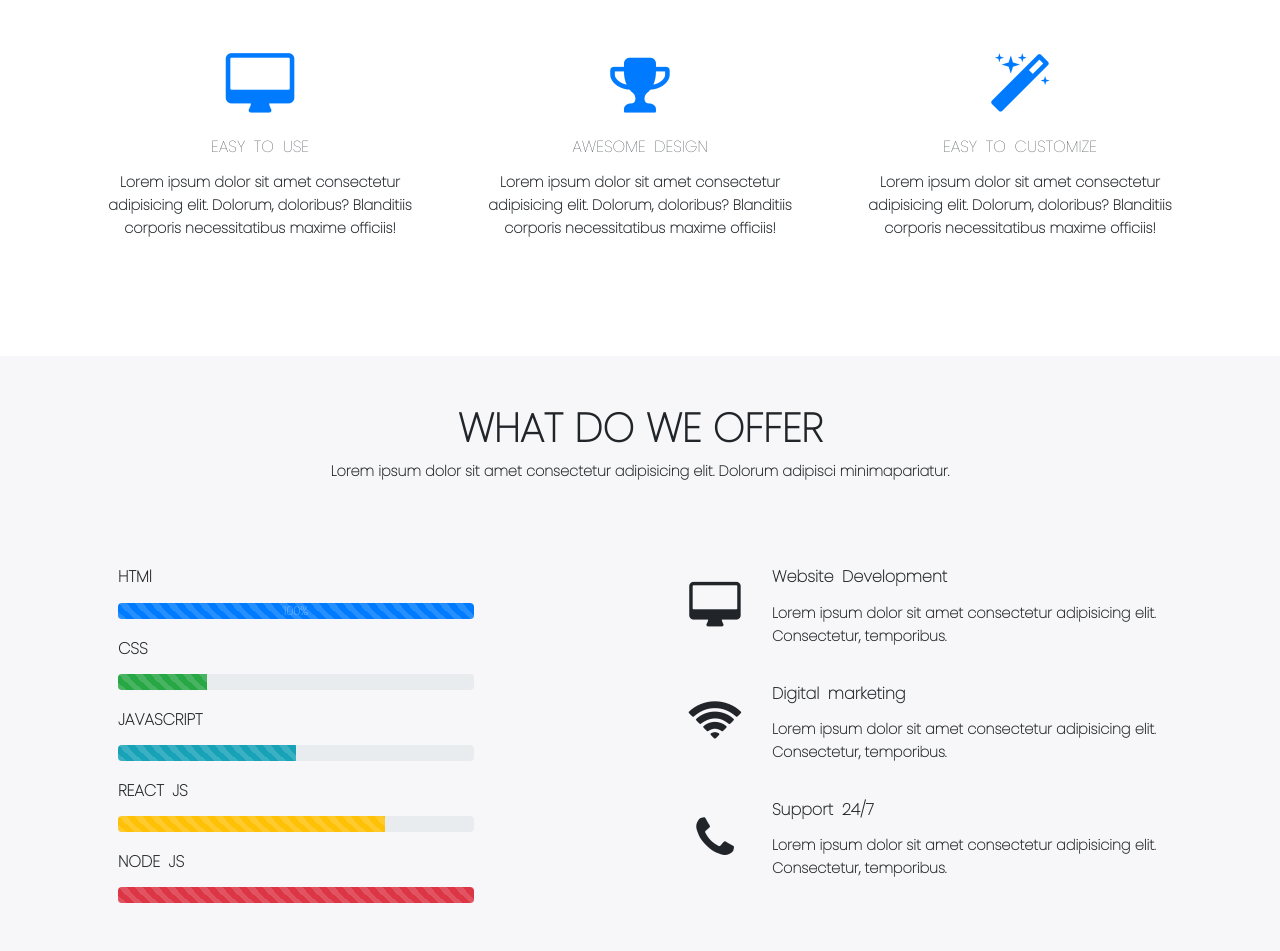
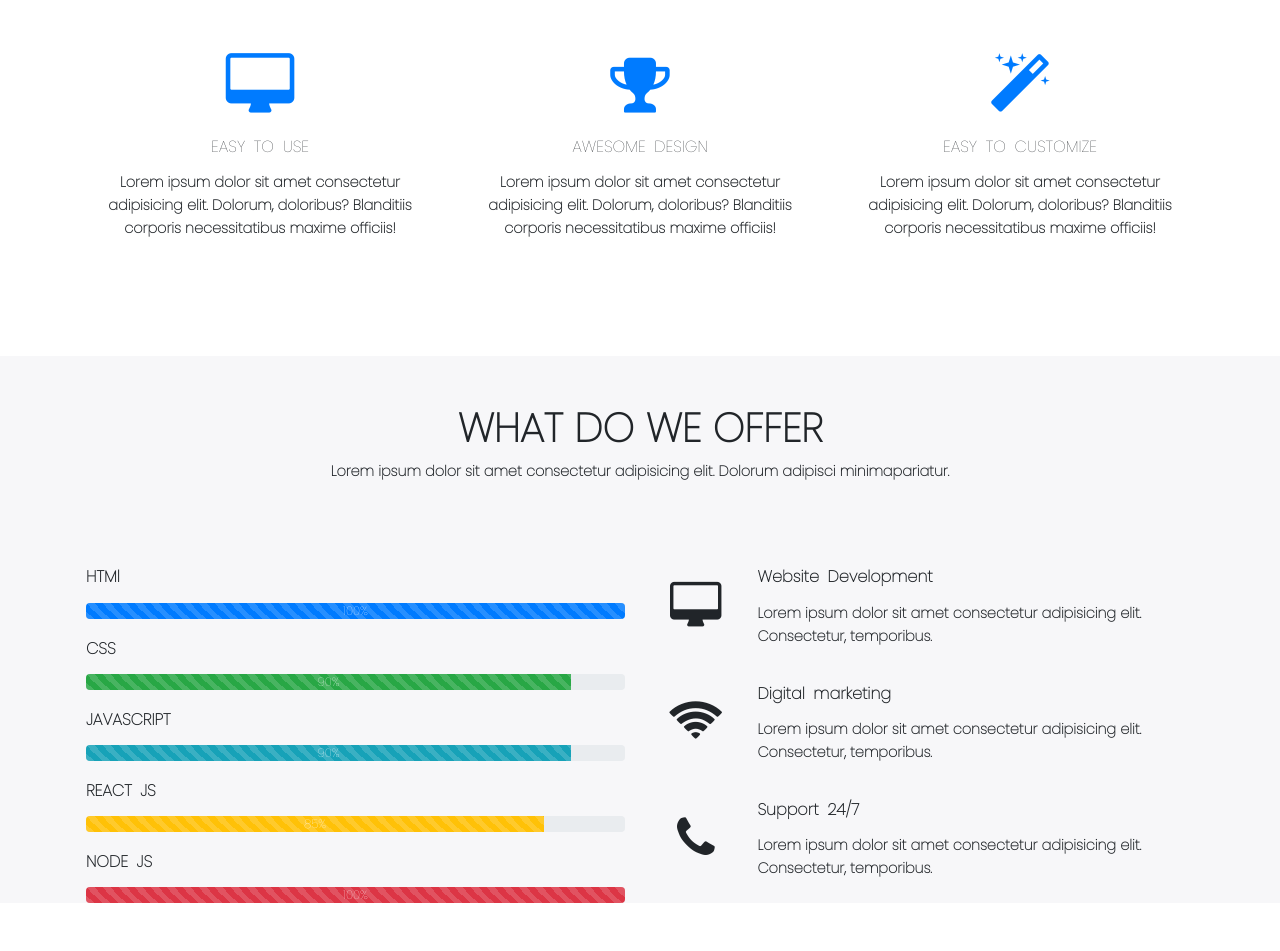
Before and after one commit to nipungera47/website, a plain HTML site: page index.html in a window 1280 px wide. Shown: the part 853-1804 px from the top of the page. After the commit the page ends 1756 px from the top, so only its background shows below. Drawn offline with nearby package versions, Linux system fonts and the light colour scheme.

Commit message:
final-service-section

```diff
--- a/index.html
+++ b/index.html
@@ -135,11 +135,11 @@
 
         <div class="container">
             <div class="row">
-                <div class="col-lg-6 col-md-12 col-12 servicediv p-5">
+                <div class="col-lg-6 col-md-12 col-12 servicediv pl-3 pt-5">
                     <div class="names my-3 ">
                         <h2 class="font-weight-bold">HTMl</h2>
                     </div>
-                    <div class="progress w-75">
+                    <div class="progress">
 
                         <div class="progress-bar progress-bar-striped progress-bar-animated" role="progressbar"
                             style="width: 100%" aria-valuenow="10" aria-valuemin="0" aria-valuemax="100">100%</div>
@@ -147,37 +147,37 @@
                     <div class="names my-3">
                         <h2 class="font-weight-bold">CSS</h2>
                     </div>
-                    <div class="progress w-75">
+                    <div class="progress">
                         <div class="progress-bar progress-bar-striped bg-success progress-bar-animated"
-                            role="progressbar" style="width: 25%" aria-valuenow="25" aria-valuemin="0"
-                            aria-valuemax="100"></div>
+                            role="progressbar" style="width: 90%" aria-valuenow="25" aria-valuemin="0"
+                            aria-valuemax="100">90%</div>
                     </div>
                     <div class="names my-3">
                         <h2 class="font-weight-bold">JAVASCRIPT</h2>
                     </div>
-                    <div class="progress w-75">
+                    <div class="progress">
                         <div class="progress-bar progress-bar-striped progress-bar-animated bg-info" role="progressbar"
-                            style="width: 50%" aria-valuenow="50" aria-valuemin="0" aria-valuemax="100"></div>
+                            style="width: 90%" aria-valuenow="50" aria-valuemin="0" aria-valuemax="100">90%</div>
                     </div>
                     <div class="names my-3">
                         <h2 class="font-weight-bold">REACT JS</h2>
                     </div>
-                    <div class="progress w-75">
+                    <div class="progress">
                         <div class="progress-bar progress-bar-striped bg-warning progress-bar-animated"
-                            role="progressbar" style="width: 75%" aria-valuenow="75" aria-valuemin="0"
-                            aria-valuemax="100"></div>
+                            role="progressbar" style="width: 85%" aria-valuenow="75" aria-valuemin="0"
+                            aria-valuemax="100"> 85% </div>
                     </div>
                     <div class="names my-3">
                         <h2 class="font-weight-bold">NODE JS</h2>
                     </div>
-                    <div class="progress w-75">
+                    <div class="progress">
                         <div class="progress-bar progress-bar-striped bg-danger progress-bar-animated"
                             role="progressbar" style="width: 100%" aria-valuenow="100" aria-valuemin="0"
-                            aria-valuemax="100"></div>
+                            aria-valuemax="100">100%</div>
                     </div>
                 </div>
 
-                <div class="col-lg-6 col-md-12 col-12 servicediv p-5">
+                <div class="col-lg-6 col-md-12 col-12 servicediv pl-4 pt-5">
 
                     <div class="row">
                         <div class="col-lg-2 col-2 service-icons d-flex justify-content-center align-items-center">
```
